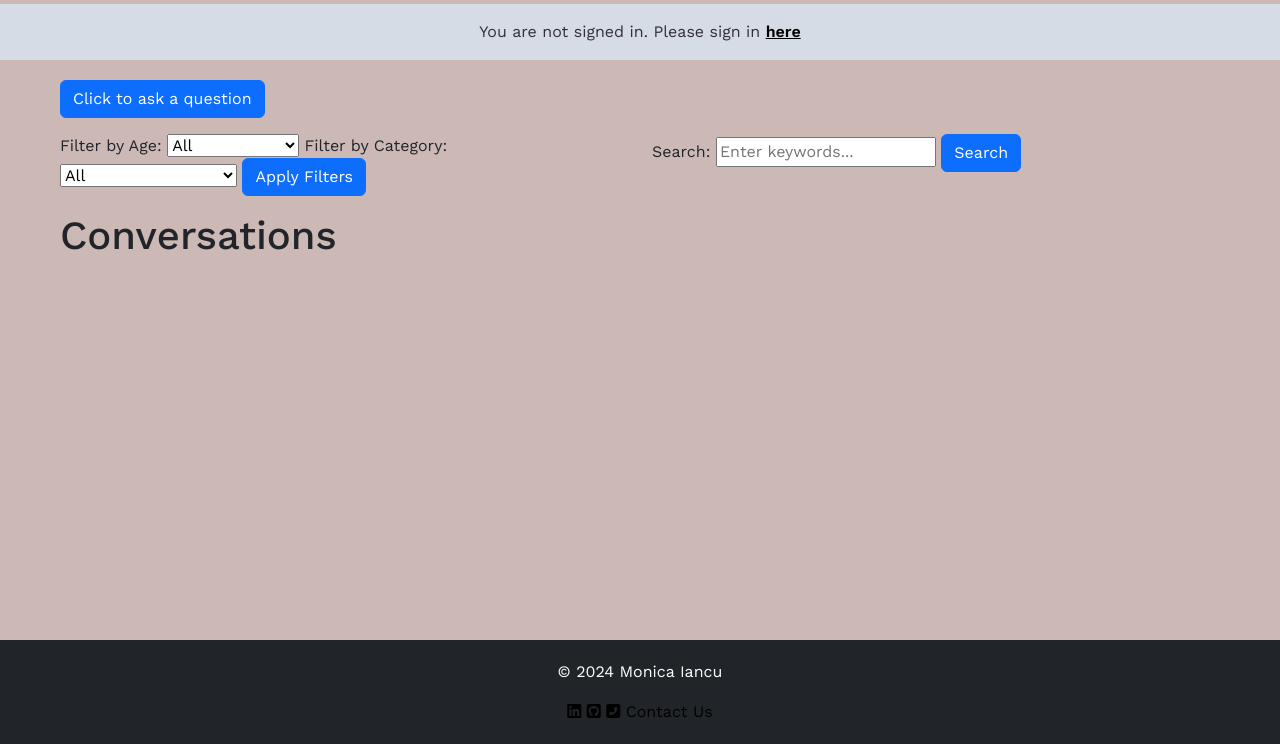
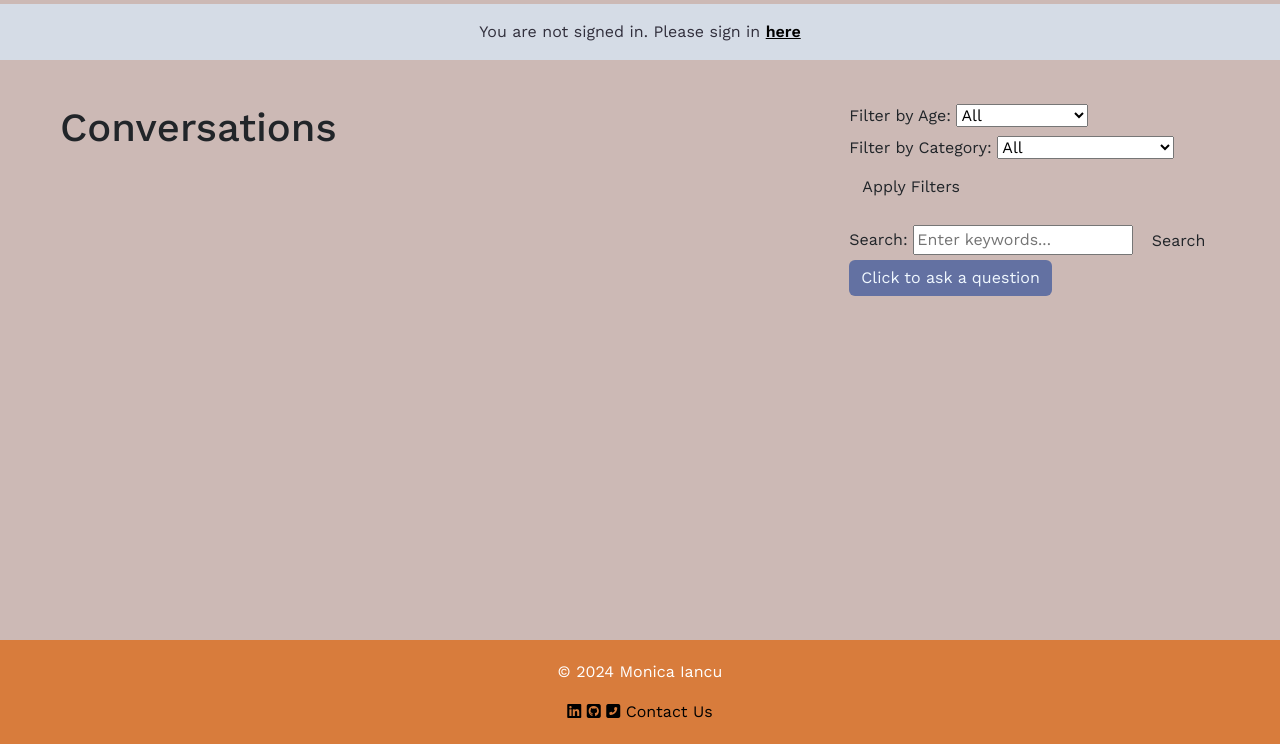
Before and after one commit to Monicaular/parentig-forum, a Django app: page /posts/ in a window 1280 px wide. Shown: the part 56-800 px from the top of the page. Run offline with Django 4.2, Linux system fonts and the light colour scheme; data that the repository does not hold is empty; some libraries are stand-ins or nearby versions.

Commit message:
Update conversations page styling

```diff
--- a/posts/templates/posts/index.html
+++ b/posts/templates/posts/index.html
@@ -21,7 +21,6 @@
                     <div class="quote-overlay">
                         <blockquote class="blockquote">
                             <p class="mb-0">"Children are not things to be molded, but people to be unfolded."</p>
-                            <footer class="blockquote-footer">Jess Lair</footer>
                         </blockquote>
                     </div>
                 </div>
--- a/posts/templates/posts/post_list.html
+++ b/posts/templates/posts/post_list.html
@@ -3,58 +3,19 @@
 
 {% block content %}
 
-<div class="container">
-    <!-- Create a New Post button -->
-    <div class="row mb-3">
-        <div class="col-lg-12 text-right">
-            <a href="{% url 'create_post' %}" class="btn btn-primary add-question">Click to ask a question</a>
-        </div>
-    </div>
-    <!-- Filtering Options -->
-    <div class="row mb-3">
-        <div class="col-lg-6">
-            <form method="get" action="{% url 'post_list' %}">
-                <label for="age">Filter by Age:</label>
-                <select name="age" id="age">
-                    <option value="">All</option>
-                    <option value="0">0-2 years</option>
-                    <option value="1">2-4 years</option>
-                    <option value="2">Above 4 years</option>
-                    <option value="3">Teenagers</option>
-                </select>
-                <label for="category">Filter by Category:</label>
-                <select name="category" id="category">
-                    <option value="">All</option>
-                    <option value="Feeding & Nutrition">Feeding & Nutrition</option>
-                    <option value="Health Concerns">Health Concerns</option>
-                    <option value="Toys & Activities">Toys & Activities</option>
-                    <option value="Breastfeeding">Breastfeeding</option>
-                    <option value="Parental Separation">Parental Separation</option>
-                    <option value="Home Organization">Home Organization</option>
-                    <option value="Sleeping Patterns">Sleeping Patterns</option>
-                    <option value="Behavioural Issues">Behavioural Issues</option>
-                    <option value="Gentle Parenting">Gentle Parenting</option>
-                </select>
-                <button type="submit" class="btn btn-primary">Apply Filters</button>
-            </form>
-        </div>
-        <div class="col-lg-6">
-            <!-- Search Input Field -->
-            <form method="get" action="{% url 'post_list' %}">
-                <label for="search_query">Search:</label>
-                <input type="text" name="search_query" id="search_query" placeholder="Enter keywords...">
-                <button type="button" class="btn btn-primary">Search</button>
-            </form>
-        </div>
-    </div>
+<div class="container mt-4">
+    <div class="row">
+        <div class="col-md-8">
             <h1>Conversations</h1>
             {% for post in post_list %}
             <div class="card mb-3">
                 <div class="card-body">
-            <h5 class="card-title"><a href="{% url 'post_detail' post.pk %}" class="post-link">{{ post.title }}</a></h5>
+                    <h5 class="card-title"><a href="{% url 'post_detail' post.pk %}"
+                            class="post-link">{{ post.title }}</a></h5>
                     <p class="card-text">{{ post.author }} | {{ post.created_at }}</p>
                     <p class="card-text ">{{ post.content }}</p>
-            <p class="card-text"><i class="fa-solid fa-heart like"></i> {{ post.likes.count }} | <i class="fa-solid fa-comment"></i> {{ post.comments.count }} </p>
+                    <p class="card-text"><i class="fa-solid fa-heart like"></i> {{ post.likes.count }} | <i
+                            class="fa-solid fa-comment"></i> {{ post.comments.count }} </p>
                 </div>
                 {% if post.photo %}
                 <img class="card-img-top" src="{{ post.photo.url }}" alt="{{ post.title }}">
@@ -79,6 +40,45 @@
             </nav>
             {% endif %}
         </div>
+        <!-- Filtering Options -->
+        <div class="col-md-4">
+            <form method="get" action="{% url 'post_list' %}" class="mb-3">
+                <div class="mb-2">
+                    <label for="age">Filter by Age:</label>
+                    <select name="age" id="age">
+                        <option value="">All</option>
+                        <option value="0">0-2 years</option>
+                        <option value="1">2-4 years</option>
+                        <option value="2">Above 4 years</option>
+                        <option value="3">Teenagers</option>
+                    </select>
+                </div>
+                <div class="mb-2">
+                    <label for="category">Filter by Category:</label>
+                    <select name="category" id="category">
+                        <option value="">All</option>
+                        <option value="Feeding & Nutrition">Feeding & Nutrition</option>
+                        <option value="Health Concerns">Health Concerns</option>
+                        <option value="Toys & Activities">Toys & Activities</option>
+                        <option value="Breastfeeding">Breastfeeding</option>
+                        <option value="Parental Separation">Parental Separation</option>
+                        <option value="Home Organization">Home Organization</option>
+                        <option value="Sleeping Patterns">Sleeping Patterns</option>
+                        <option value="Behavioural Issues">Behavioural Issues</option>
+                        <option value="Gentle Parenting">Gentle Parenting</option>
+                    </select>
+                </div>
+                <button type="submit" class="btn submit-button">Apply Filters</button>
+            </form>
+            <form method="get" action="{% url 'post_list' %}">
+                <label for="search_query">Search:</label>
+                <input type="text" name="search_query" id="search_query" placeholder="Enter keywords...">
+                <button type="submit" class="btn submit-button">Search</button>
+            </form>
+            <a href="{% url 'create_post' %}" class="btn add-post">Click to ask a question</a>
+        </div>
+    </div>
+</div>
 
 {% endblock %}
 
--- a/static/css/style.css
+++ b/static/css/style.css
@@ -108,11 +108,13 @@
 .add-post {
     background-color: rgba(99, 113, 162, 1);
     border: none;
+    color:aliceblue;
 
 }
 
 .add-post:hover {
     background-color: rgba(49, 47, 60, 1);
+    color:aliceblue;
 }
 
 /*Like button styling*/
@@ -187,9 +189,10 @@
 
 /* Styling the Fooer*/
 
-footer{
+.footer-bg{
     position: fixed;
     bottom: 0;
+    background-color: #D87C3Cff;
 
 }
 
--- a/templates/base.html
+++ b/templates/base.html
@@ -101,7 +101,7 @@
     {% endblock content %}
 
   <!-- </main> -->
-<footer class="footer fixed-bottom bg-dark text-white text-center">
+<footer class="footer fixed-bottom text-white text-center footer-bg">
   <div class="container">
     <p>&copy; 2024 Monica Iancu</p>
     <a href="https://www.linkedin.com/in/monica-iancu-362825137/"><i class="fa-brands fa-linkedin"></i></a>
```
Lines whose indentation alone changed are shown as unchanged.
